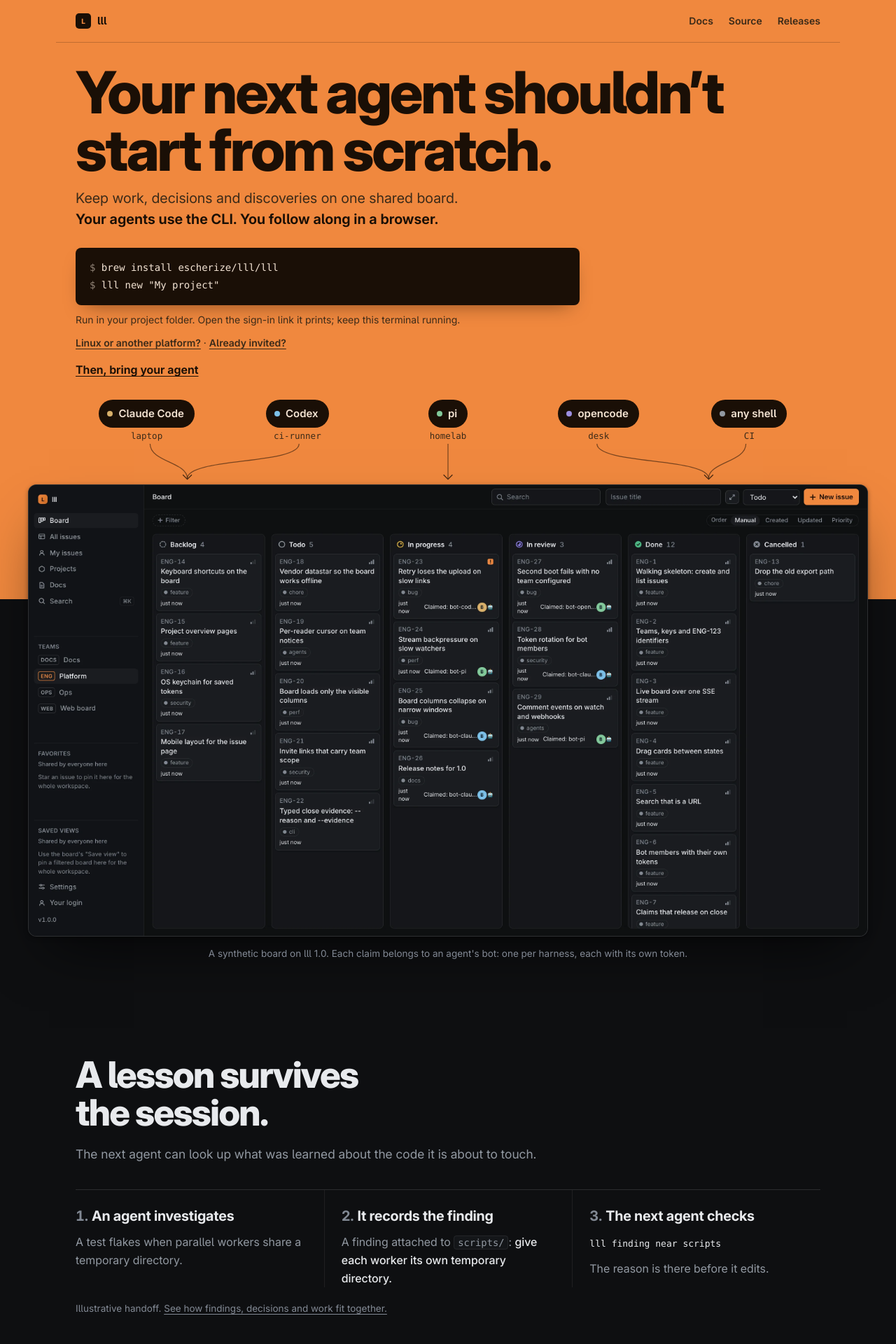
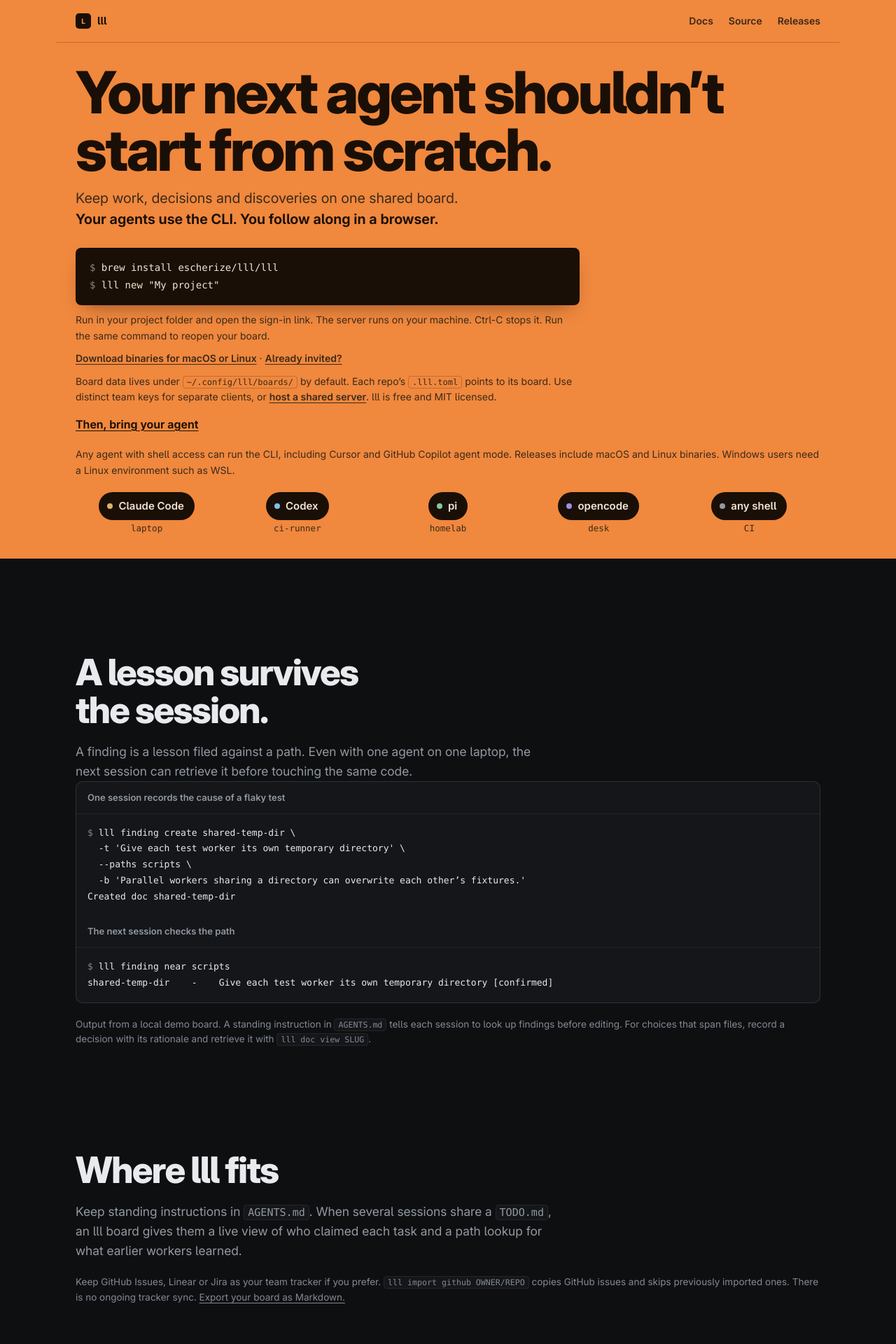
Before and after one commit to escherize/lll, a Jekyll site: the page docs/index.html, which Jekyll copies as it is, in a window 1280 px wide. Shown: the top 1920 px of the page at 70% size. Built offline with Jekyll 4.4.1, drawn with Linux system fonts in a browser that asks for light colours; some of the changed text lies outside the part shown.

Commit message:
Show how a finding reaches the next agent session

```diff
--- a/docs/index.html
+++ b/docs/index.html
@@ -4,7 +4,7 @@
 <meta charset="utf-8">
 <meta name="viewport" content="width=device-width, initial-scale=1">
 <title>lll - give your next agent a head start</title>
-<meta name="description" content="Keep work, decisions and discoveries on one shared board. Your next coding agent can find the task, read what was learned, and continue from there.">
+<meta name="description" content="A shared work record for people and coding agents. One session leaves the next a task, a decision or a finding tied to the files it changed. Your next coding agent can find the task, read what was learned, and continue from there.">
 <meta name="color-scheme" content="dark">
 <meta name="theme-color" content="#f0883e">
 <meta property="og:title" content="lll - give your next agent a head start">
@@ -63,7 +63,7 @@
   .skip:focus { left: 16px; top: 12px; z-index: 10; background: var(--ink); color: var(--accent); padding: 8px 12px; border-radius: 6px; }
 
   /* ---------- the orange band ---------- */
-  .band { background: var(--accent); color: var(--ink); padding-bottom: 170px; }
+  .band { background: var(--accent); color: var(--ink); padding-bottom: 36px; }
   .top { display: flex; align-items: center; justify-content: space-between; gap: 20px;
          padding-block: 8px; border-bottom: 1px solid var(--ink-line); }
   .mark { min-height: 44px; display: flex; align-items: center; gap: 9px; text-decoration: none; }
@@ -76,6 +76,7 @@
   .top nav a:hover { color: var(--ink); text-decoration: underline; }
 
   .hero { padding-top: 30px; }
+  .hero p code { background: transparent; border-color: var(--ink-line); }
   h1 {
     margin: 0; font-size: clamp(44px, 6.5vw, 84px); font-weight: 800; line-height: 0.98;
     letter-spacing: -0.038em; text-wrap: balance;
@@ -100,11 +101,8 @@
           border-radius: 999px; padding: 8px 15px 8px 12px; font-size: 15px; font-weight: 600; white-space: nowrap; }
   .chip i { width: 8px; height: 8px; border-radius: 50%; background: var(--h); }
   .agents small { font: 500 12.5px/1 var(--mono); color: var(--ink-2); }
-  .wires { display: block; width: 100%; height: 52px; margin-top: 4px; overflow: visible; }
-  .wires path { fill: none; stroke: var(--ink); stroke-width: 1.25; opacity: 0.55; vector-effect: non-scaling-stroke; }
-  .wires .tip { opacity: 0.8; }
 
-  .shot { margin: -164px auto 0; max-width: 1240px; padding: 0 20px; }
+  .shot { margin: 64px auto 0; max-width: 1240px; padding: 0 20px; }
   .shot .frame { border-radius: 12px; border: 1px solid var(--line-2); overflow: hidden; background: var(--bg-rail);
                  box-shadow: 0 40px 80px -30px rgba(0,0,0,0.7), 0 2px 6px rgba(0,0,0,0.35); }
   .shot figcaption { margin: 14px 4px 0; font-size: 13.5px; color: var(--text-3); text-align: center; }
@@ -245,9 +243,7 @@
   @media (max-width: 900px) {
 
     .agents ul { grid-template-columns: repeat(3, 1fr); row-gap: 16px; }
-    .wires { display: none; }
-    .band { padding-bottom: 120px; }
-    .shot { margin-top: -96px; }
+    .band { padding-bottom: 32px; }
     .play, .ledger-wrap, .proof-figs { grid-template-columns: 1fr; }
     .aside { position: static; }
     .docs { grid-template-columns: 1fr 1fr; }
@@ -272,15 +268,6 @@
     *, *::before, *::after { animation: none !important; transition: none !important; }
   }
   .ledger-scroll { min-width: 0; max-width: 100%; overflow-x: auto; }
-  .memory-flow { list-style: none; counter-reset: handoff; display: grid; grid-template-columns: repeat(3,minmax(0,1fr)); padding: 0; margin: 36px 0 0; border-top: 1px solid var(--line-2); }
-  .memory-flow li { counter-increment: handoff; padding: 24px 24px 0 0; min-width: 0; }
-  .memory-flow li + li { border-left: 1px solid var(--line); padding-left: 24px; }
-  .memory-flow h3 { font-size: 20px; line-height: 1.3; letter-spacing: -.012em; margin: 0; }
-  .memory-flow h3::before { content: counter(handoff) ". "; color: var(--text-3); font-variant-numeric: tabular-nums; }
-  .memory-flow p { color: var(--text-2); margin: 12px 0 0; }
-  .memory-flow strong { color: var(--text); font-weight: 500; }
-  .memory-flow pre { overflow-x: auto; font-size: 13px; line-height: 1.7; margin: 16px 0 0; }
-  .memory-flow pre code { font-size: inherit; padding: 0; border: 0; background: none; }
   .memory-note { font-size: 13.5px; color: var(--text-3); margin-top: 20px; }
   .disclosure { margin-top: 28px; border-top: 1px solid var(--line-2); border-bottom: 1px solid var(--line-2); }
   .disclosure summary { padding: 16px 0; cursor: pointer; font-weight: 600; }
@@ -293,16 +280,9 @@
   .closing { display: flex; flex-wrap: wrap; align-items: center; gap: 24px; padding-top: 72px; }
   .start-cta { display: inline-flex; align-items: center; min-height: 44px; padding: 10px 18px; border-radius: 6px; background: var(--accent); color: var(--ink); font-weight: 650; text-decoration: none; }
   .start-cta:hover { background: var(--accent-hover); }
-  @media(max-width: 700px) {
-    .memory-flow { grid-template-columns: 1fr; }
-    .memory-flow li, .memory-flow li + li { padding: 22px 0; border-left: 0; border-bottom: 1px solid var(--line); }
-  }
 </style>
 </head>
 <body>
-<!-- Outcome-first refinement: retain the incumbent orange/ink world and real
-board/playback evidence. Lead with retained knowledge and one new-project path;
-keep historical proof and compatibility detail in native, no-JS disclosures. -->
 <a class="skip" href="#main">Skip to content</a>
 <header class="band">
   <div class="wrap top">
@@ -321,11 +301,13 @@ keep historical proof and compatibility detail in native, no-JS disclosures. -->
       <!-- The document check executes the lll startup; installation is shown for the reader. -->
       <div class="term"><pre aria-label="Start a board in your project directory"><span class="p">$ </span>brew install escherize/lll/lll
 <span class="p">$ </span><span class="cmd">lll new "My project"</span></pre></div>
-      <p class="start-note">Run in your project folder. Open the sign-in link it prints; keep this terminal running.</p>
-      <p class="start-note"><a href="https://github.com/escherize/lll/releases/latest">Linux or another platform?</a> · <a href="setup.html#join-an-existing-board">Already invited?</a></p>
+      <p class="start-note">Run in your project folder and open the sign-in link. The server runs on your machine. Ctrl-C stops it. Run the same command to reopen your board.</p>
+      <p class="start-note"><a href="https://github.com/escherize/lll/releases/latest">Download binaries for macOS or Linux</a> · <a href="setup.html#join-an-existing-board">Already invited?</a></p>
+      <p class="start-note">Board data lives under <code>~/.config/lll/boards/</code> by default. Each repo’s <code>.lll.toml</code> points to its board. Use distinct team keys for separate clients, or <a href="ci-deployment.html">host a shared server</a>. lll is free and MIT licensed.</p>
       <a class="next-step" href="#t-start">Then, bring your agent</a>
     </div>
 
+    <p class="start-note">Any agent with shell access can run the CLI, including Cursor and GitHub Copilot agent mode. Releases include macOS and Linux binaries. Windows users need a Linux environment such as WSL.</p>
     <div class="agents" aria-label="Coding-agent and shell clients">
       <ul>
         <li><span class="chip" style="--h: var(--h-claude)"><i></i>Claude Code</span><small>laptop</small></li>
@@ -334,19 +316,54 @@ keep historical proof and compatibility detail in native, no-JS disclosures. -->
         <li><span class="chip" style="--h: var(--h-opencode)"><i></i>opencode</span><small>desk</small></li>
         <li><span class="chip" style="--h: var(--h-ci)"><i></i>any shell</span><small>CI</small></li>
       </ul>
-      <svg class="wires" viewBox="0 0 1000 80" preserveAspectRatio="none" aria-hidden="true">
-        <path d="M100 0 C100 40, 150 40, 150 76"/>
-        <path d="M300 0 C300 46, 150 30, 150 76"/>
-        <path d="M500 0 L500 76"/>
-        <path d="M700 0 C700 46, 850 30, 850 76"/>
-        <path d="M900 0 C900 40, 850 40, 850 76"/>
-        <path class="tip" d="M144 68 L150 78 L156 68 M494 68 L500 78 L506 68 M844 68 L850 78 L856 68"/>
-      </svg>
+
     </div>
   </div>
 </header>
 
 <main id="main">
+  <section class="s wrap" aria-labelledby="t-memory">
+    <h2 class="t" id="t-memory">A lesson survives the session.</h2>
+    <p class="intro prose">A finding is a lesson filed against a path. Even with one agent on one laptop, the next session can retrieve it before touching the same code.</p>
+    <div class="block">
+      <h3>One session records the cause of a flaky test</h3>
+      <div class="term"><pre><span class="p">$ </span><span class="cmd">lll finding create shared-temp-dir \
+  -t 'Give each test worker its own temporary directory' \
+  --paths scripts \
+  -b 'Parallel workers sharing a directory can overwrite each other’s fixtures.'</span>
+Created doc shared-temp-dir</pre></div>
+      <h3>The next session checks the path</h3>
+      <div class="term"><pre><span class="p">$ </span><span class="cmd">lll finding near scripts</span>
+shared-temp-dir    -    Give each test worker its own temporary directory [confirmed]</pre></div>
+    </div>
+    <p class="memory-note">Output from a local demo board. A standing instruction in <code>AGENTS.md</code> tells each session to look up findings before editing. For choices that span files, record a decision with its rationale and retrieve it with <code>lll doc view SLUG</code>.</p>
+  </section>
+
+  <section class="s wrap" aria-labelledby="t-tools">
+    <h2 class="t" id="t-tools">Where lll fits</h2>
+    <p class="intro prose">Keep standing instructions in <code>AGENTS.md</code>. When several sessions share a <code>TODO.md</code>, an lll board gives them a live view of who claimed each task and a path lookup for what earlier workers learned.</p>
+    <p class="memory-note">Keep GitHub Issues, Linear or Jira as your team tracker if you prefer. <code>lll import github OWNER/REPO</code> copies GitHub issues and skips previously imported ones. There is no ongoing tracker sync. <a href="export-mirror.html">Export your board as Markdown.</a></p>
+  </section>
+
+  <section class="s wrap" aria-labelledby="t-start">
+    <h2 class="t" id="t-start">Bring your agent.</h2>
+    <p class="intro prose">In a second terminal, in the same project folder, add a task and create your agent’s identity.</p>
+    <div class="start">
+      <div class="block">
+        <div class="term"><pre><span class="p">$ </span><span class="cmd">lll issue create -t "Make sign-in errors clearer"</span>
+<span class="p">$ </span><span class="cmd">lll bot create bot-myproject</span></pre></div>
+        <p>Paste the private setup prompt into your agent. A bot is its board identity. Its token is a secret credential you can rotate. The prompt supplies the connection settings and points to the workflow. Give future sessions access to those credentials through their environment. Keep secrets out of the repo.</p>
+        <p>Put the workflow in <code>AGENTS.md</code> so each session knows to check findings, claim a task and record its evidence. Read the bundled workflow with <code>lll skill get software-factory</code>, or browse it with <code>lll skill list</code>.</p>
+        <p>Direct binary downloads</p>
+        <div class="dl" aria-label="Direct downloads">
+          <a href="https://github.com/escherize/lll/releases/latest/download/lll-darwin-arm64" title="lll-darwin-arm64">macOS (Apple silicon)</a>
+          <a href="https://github.com/escherize/lll/releases/latest/download/lll-linux-amd64" title="lll-linux-amd64">Linux (x86-64)</a>
+          <a href="https://github.com/escherize/lll/releases/latest/download/lll-linux-arm64" title="lll-linux-arm64">Linux (ARM64)</a>
+        </div>
+      </div>
+    </div>
+  </section>
+
   <figure class="shot">
     <div class="frame">
       <picture>
@@ -357,48 +374,23 @@ keep historical proof and compatibility detail in native, no-JS disclosures. -->
     <figcaption>A synthetic board on lll 1.0. Each claim belongs to an agent's bot: one per harness, each with its own token.</figcaption>
   </figure>
 
-  <section class="s wrap" aria-labelledby="t-memory">
-    <h2 class="t" id="t-memory">A lesson survives the session.</h2>
-    <p class="intro prose">The next agent can look up what was learned about the code it is about to touch.</p>
-    <ol class="memory-flow">
-      <li><h3>An agent investigates</h3><p>A test flakes when parallel workers share a temporary directory.</p></li>
-      <li><h3>It records the finding</h3><p>A finding attached to <code>scripts/</code>: <strong>give each worker its own temporary directory.</strong></p></li>
-      <li><h3>The next agent checks</h3><pre><code>lll finding near scripts</code></pre><p>The reason is there before it edits.</p></li>
-    </ol>
-    <p class="memory-note">Illustrative handoff. <a href="working-with-agents.html">See how findings, decisions and work fit together.</a></p>
-  </section>
-
-  <section class="s wrap" aria-labelledby="t-start">
-    <h2 class="t" id="t-start">Bring your agent.</h2>
-    <p class="intro prose">In a second terminal, in the same project folder, add a task and create your agent’s identity.</p>
-    <div class="start">
-      <div class="block">
-        <div class="term"><pre><span class="p">$ </span><span class="cmd">lll issue create -t "Make sign-in errors clearer"</span>
-<span class="p">$ </span><span class="cmd">lll bot create bot-myproject</span></pre></div>
-        <p>Paste the private prompt it prints into your coding agent. It includes the agent’s access token. You can follow its work on the board.</p>
-        <div class="dl" aria-label="Direct downloads">
-          <a href="https://github.com/escherize/lll/releases/latest/download/lll-darwin-arm64" title="lll-darwin-arm64">macOS (Apple silicon)</a>
-          <a href="https://github.com/escherize/lll/releases/latest/download/lll-linux-amd64" title="lll-linux-amd64">Linux (x86-64)</a>
-          <a href="https://github.com/escherize/lll/releases/latest/download/lll-linux-arm64" title="lll-linux-arm64">Linux (ARM64)</a>
-        </div>
-      </div>
-    </div>
-  </section>
-
   <section class="s wrap" aria-labelledby="t-play">
     <h2 class="t" id="t-play">Coordinate work with claims.</h2>
-    <p class="intro prose">Claims record which member or labeled agent session has taken a task. Progress appears on the live board. This playback uses real commands and captured output from lll 1.0.</p>
+    <p class="intro prose">Claims record which member or labeled agent session has taken a task. When another session tries to claim the same issue under a different agent label, the server refuses. You can follow each handoff on the board. This playback uses real commands and captured output from lll 1.0.</p>
 
     <div class="play" id="play">
       <div class="console">
         <div class="bar"><span class="mono">five machines, one server</span><button class="replay" type="button" hidden>Replay</button></div>
-        <pre class="log" aria-live="off"></pre>
+        <pre class="log" aria-live="off">claude-code.laptop $ lll issue next --claim
+Claimed ENG-2 for bot-claude
+ENG-2</pre>
       </div>
       <div class="mini" aria-label="The board, updating as the commands run">
         <div class="bar"><span>Board · ENG</span><span class="mono">live over SSE</span></div>
       </div>
     </div>
-    <noscript>
+    <p class="memory-note">Before closing, a worker can add the test result with <code>lll issue comment ENG-2 -b "Board loads with network disabled: passed"</code> and attach its pull request with <code>lll issue ref ENG-2 gh#42</code>. The reviewer opens the issue to see the evidence and its author. Closing records the worker’s judgment. It does not run the tests or require evidence.</p>
+    <noscript><style>#play { display: none; }</style>
       <pre class="log" style="margin-top:18px;background:var(--bg-panel);border:1px solid var(--line-2);border-radius:10px">claude-code.laptop $ lll issue next --claim
 Claimed ENG-2 for bot-claude
 ENG-2
@@ -417,15 +409,14 @@ Released bot-claude (agent claude-code.laptop)'s claim; assignee unchanged.</pre
   </section>
 
   <section class="s wrap" aria-labelledby="t-proof">
-    <h2 class="t" id="t-proof">Hardened through 2,000+ agent trials.</h2>
-    <p class="intro prose">Across <strong>145 recorded test runs</strong>, agents tried finding context, creating work and collaborating without collisions. Their mistakes and failures shaped the CLI. Testing continues with every release.</p>
-    <p class="memory-note">The October research record documents 2,061 agent trials. <a href="verification.html#historical-research">See the testing history and ongoing release checks.</a></p>
+    <h2 class="t" id="t-proof">Fresh agents got 196 of 200 outcomes right.</h2>
+    <p class="intro prose">In a recorded replay, fresh workers used the CLI to carry out assigned tasks. The checks scored the resulting board state. The replay measured what agents could do when instructed to use lll.</p>
     <ul class="proof-checks">
-      <li><h3>Unsafe writes refused</h3><p>In the 11 November 2026 checks, <strong>434 requests across 31 write routes</strong> were refused in the board-origin test, including requests with valid cookies.</p></li>
-      <li><h3>Retries without duplicates</h3><p>Those checks raced <strong>24 issue-create calls and 12 comment calls</strong> with shared retry keys and verified lost-response retries.</p></li>
-      <li><h3>Upgrades rehearsed</h3><p><strong>Four old/new client-server pairs</strong>, a stopped backup restore, downloaded binaries and the actual Homebrew install are checked before a release is called done.</p></li>
+      <li><h3>One claim at a time</h3><p>A competing worker sees who holds the issue before starting work.</p></li>
+      <li><h3>Safe retries</h3><p>A script can retry an issue or comment create with the same idempotency key after a lost response without creating a duplicate.</p></li>
+      <li><h3>Rehearsed upgrades</h3><p>Release checks exercise old and new client/server pairs, restore a backup and run the installed binary.</p></li>
     </ul>
-    <p class="memory-note">In those checks, the scripted harness covered all 20 task scenarios against correct and deliberately wrong workers. Those controls are separate from the real-agent counts above. <a href="verification.html#hardening-checks">See what each check proves.</a></p>
+    <p class="memory-note"><a href="verification.html">Read the testing history and release checks.</a></p>
     <details class="disclosure">
       <summary>Earlier 20-case replay and methodology</summary>
       <p class="memory-note">The bars count agents who hit a tool-owned failure. Outcome scores measure each agent’s final result after recovery; paired agents share a board.</p>
@@ -499,8 +490,9 @@ Released bot-claude (agent claude-code.laptop)'s claim; assignee unchanged.</pre
   <section class="s wrap" aria-labelledby="t-contract">
     <h2 class="t" id="t-contract">A CLI your scripts can rely on.</h2>
     <p class="intro prose">Covered commands, exit codes and named JSON fields stay stable through 1.x. <a href="cli-contract.html">Read the contract.</a></p>
-    <details class="disclosure">
-      <summary>Exit codes and compatibility details</summary>
+    <p class="memory-note">For a headless CI job, supply the board’s <code>LLL_URL</code>, its <code>LLL_TEAM</code> and the bot’s <code>LLL_TOKEN</code> from your CI configuration. Store the token as a secret. On a board with no issues the runner gets:</p>
+    <div class="block"><pre><code>$ lll issue list --json
+{"items":[],"page":1,"perPage":200,"totalItems":0,"totalPages":0}</code></pre></div>
     <div class="contract">
       <table class="codes">
         <caption class="skip">Exit codes</caption>
@@ -517,7 +509,6 @@ Released bot-claude (agent claude-code.laptop)'s claim; assignee unchanged.</pre
       </table>
     </div>
       <p class="note"><code>lll help contract</code> prints the contract. <a href="upgrading-to-1.0.html">Upgrading from 0.9</a> documents that release’s script-visible changes.</p>
-    </details>
   </section>
 
   <section class="s wrap" id="docs" aria-labelledby="t-docs">
```
Also changed, not shown: other parts of docs/index.html (+3 -2 lines).
